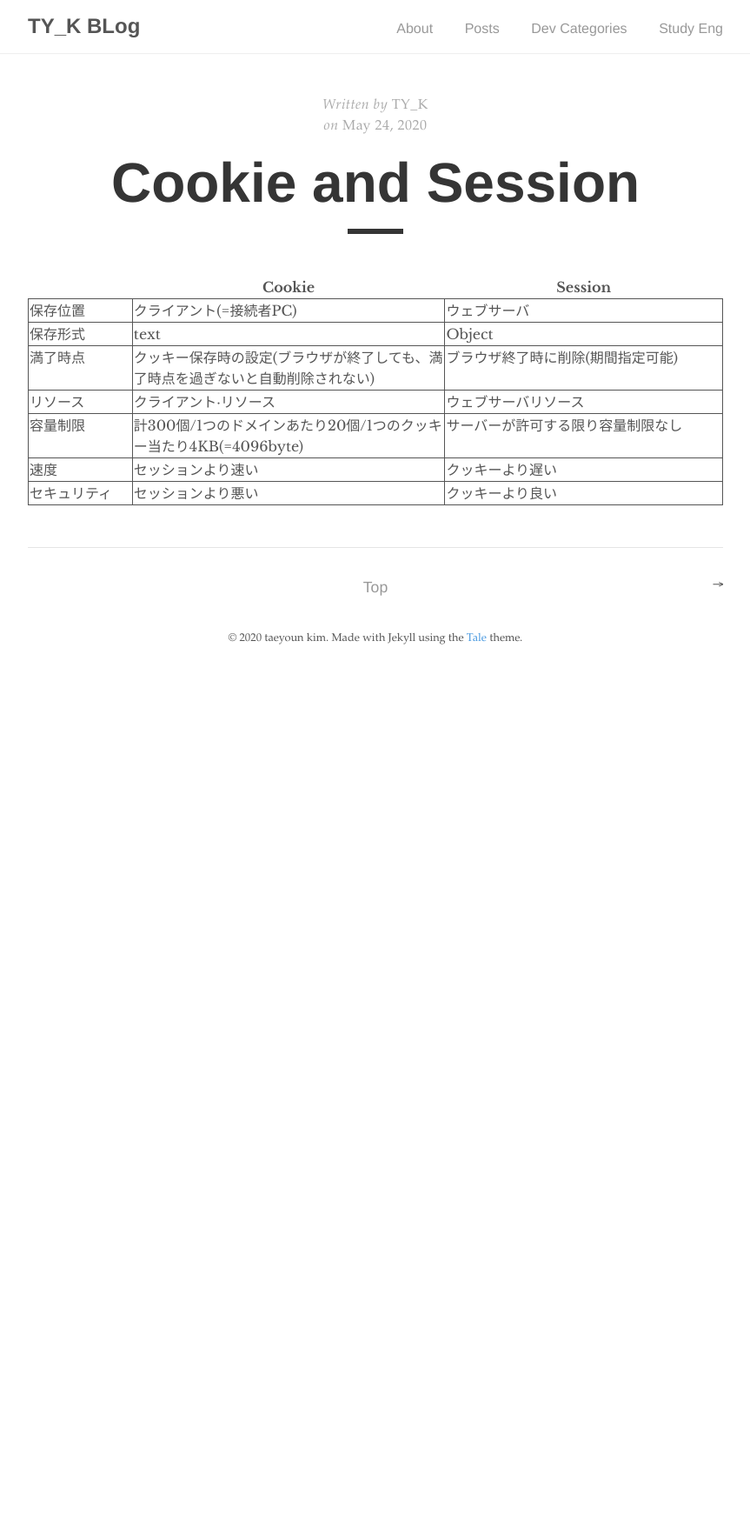
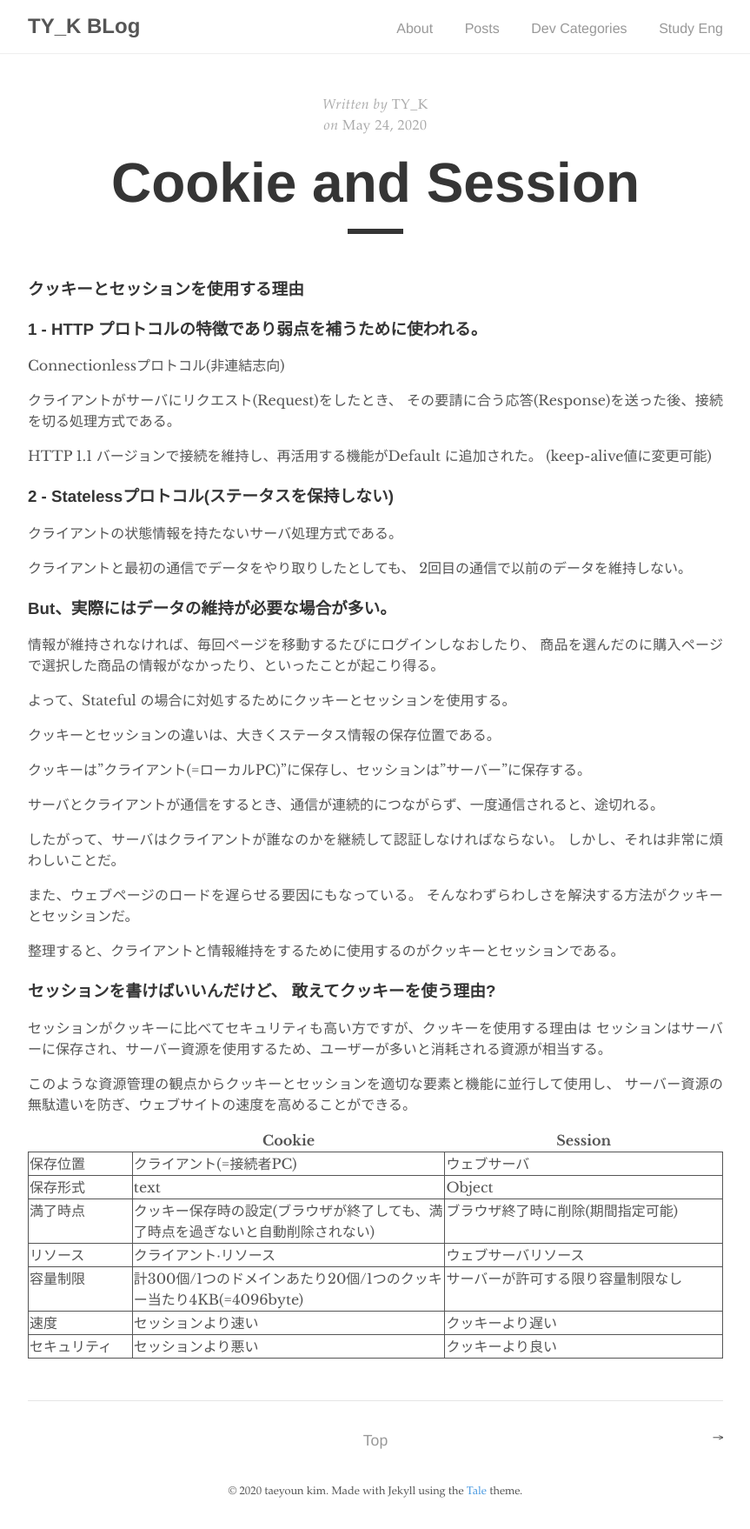
Before and after one commit to fure0/fure0.github.io, a Jekyll site: the page built from _posts/2020-05-24-cookieAndSession-jp.md, in a window 1280 px wide. Shown: the whole page at 87% size, without its empty margins (208-1071 px from the left). Built offline with Jekyll 4.4.1, drawn with Linux system fonts in a browser that asks for light colours; before the commit the page ends 900 px from its top, so only the background shows below that.

Commit message:
add content

```diff
--- a/_posts/2020-05-24-cookieAndSession-jp.md
+++ b/_posts/2020-05-24-cookieAndSession-jp.md
@@ -23,6 +23,53 @@ author: "TY_K"
     }
 </style>
 
+### クッキーとセッションを使用する理由
+
+### 1 - HTTP プロトコルの特徴であり弱点を補うために使われる。
+
+Connectionlessプロトコル(非連結志向)
+
+クライアントがサーバにリクエスト(Request)をしたとき、
+その要請に合う応答(Response)を送った後、接続を切る処理方式である。
+
+HTTP 1.1 バージョンで接続を維持し、再活用する機能がDefault に追加された。
+(keep-alive値に変更可能)
+
+### 2 - Statelessプロトコル(ステータスを保持しない)
+
+クライアントの状態情報を持たないサーバ処理方式である。
+
+クライアントと最初の通信でデータをやり取りしたとしても、
+2回目の通信で以前のデータを維持しない。
+
+### But、実際にはデータの維持が必要な場合が多い。
+
+情報が維持されなければ、毎回ページを移動するたびにログインしなおしたり、
+商品を選んだのに購入ページで選択した商品の情報がなかったり、といったことが起こり得る。
+
+よって、Stateful の場合に対処するためにクッキーとセッションを使用する。
+
+クッキーとセッションの違いは、大きくステータス情報の保存位置である。
+
+クッキーは"クライアント(=ローカルPC)"に保存し、セッションは"サーバー"に保存する。
+
+サーバとクライアントが通信をするとき、通信が連続的につながらず、一度通信されると、途切れる。
+
+したがって、サーバはクライアントが誰なのかを継続して認証しなければならない。 しかし、それは非常に煩わしいことだ。
+
+また、ウェブページのロードを遅らせる要因にもなっている。 そんなわずらわしさを解決する方法がクッキーとセッションだ。
+
+整理すると、クライアントと情報維持をするために使用するのがクッキーとセッションである。
+
+### セッションを書けばいいんだけど、 敢えてクッキーを使う理由?
+
+セッションがクッキーに比べてセキュリティも高い方ですが、クッキーを使用する理由は
+セッションはサーバーに保存され、サーバー資源を使用するため、ユーザーが多いと消耗される資源が相当する。
+
+このような資源管理の観点からクッキーとセッションを適切な要素と機能に並行して使用し、
+サーバー資源の無駄遣いを防ぎ、ウェブサイトの速度を高めることができる。
+
+
 ||Cookie|Session|
 |---|---|---|
 |保存位置|クライアント(=接続者PC)|ウェブサーバ|
```
